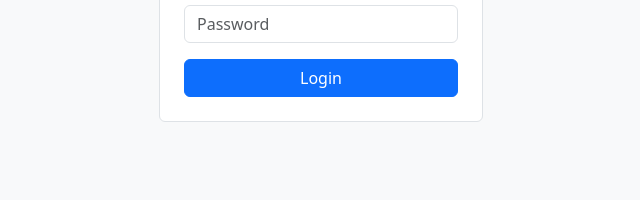
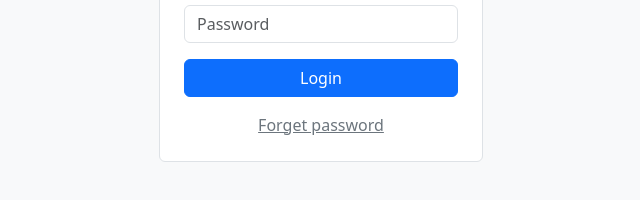
Before and after one commit to code-m6/login-page-bootstrap, a plain HTML site: page index.html in a window 1280 px wide. Shown: the part 132-332 px from the top of the page, without its empty margins (319-959 px from the left). Drawn offline with nearby package versions, Linux system fonts and the light colour scheme.

Commit message:
Add Forget Password

```diff
--- a/index.html
+++ b/index.html
@@ -30,6 +30,10 @@
                     >
 
                     <button class="btn btn-primary w-100">Login</button>
+
+                    <div class= "text-center mt-3">
+                       <a href="#" class= "link-secondary">Forget password</a>
+                    </div>
                 </form>
 
             </div>
```
